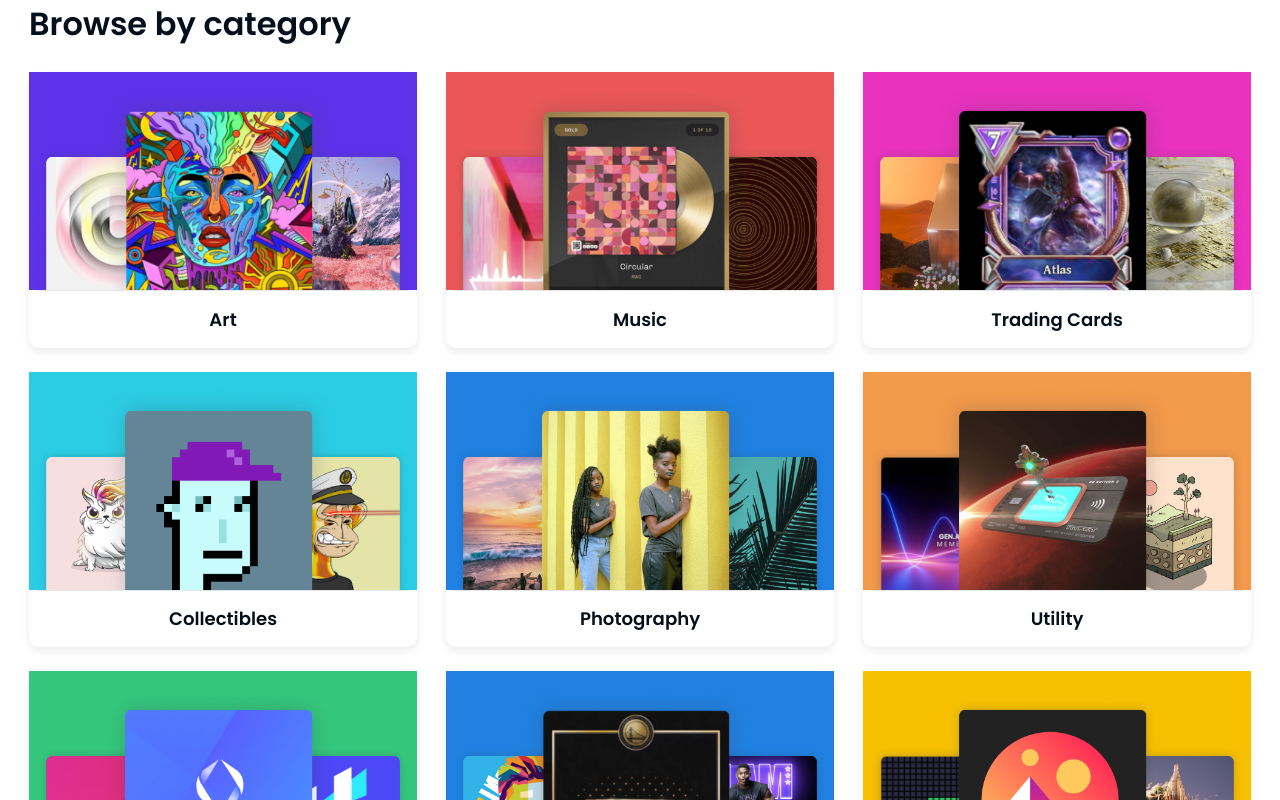
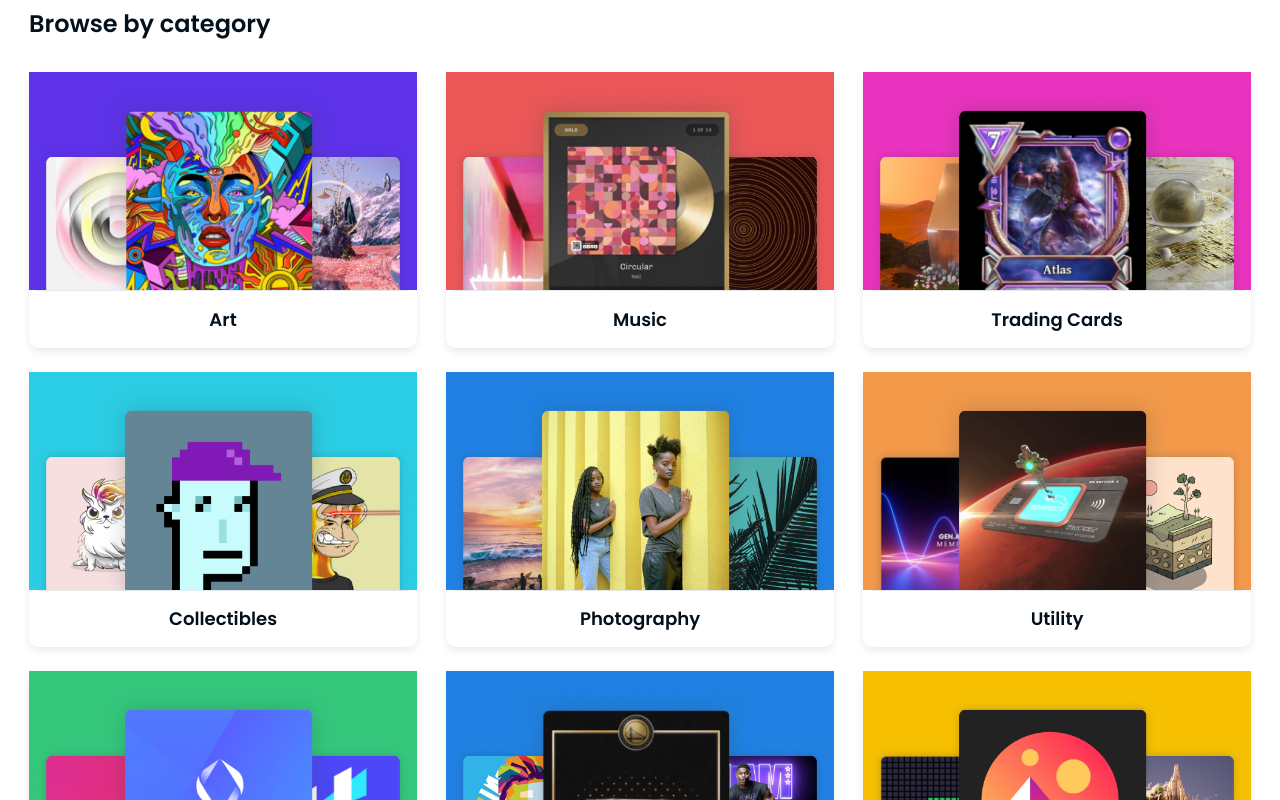
Before and after one commit to Nkiriobasi/totalitycorp-frontend-challenge, a React (Create React App) app: page / in a window 1280 px wide. Shown: the top 800 px of the page. Built offline with nearby package versions, Linux system fonts and the light colour scheme.

Commit message:
reduced the font size

```diff
--- a/src/components/CardHeading/CardHeading.scss
+++ b/src/components/CardHeading/CardHeading.scss
@@ -16,12 +16,12 @@ header{
             width: auto;
             display: inline-block;
             color: rgb(4, 17, 29);
-            font-size: v.$text-medium;
+            font-size: v.$text-small;
             line-height: v.$text-lh-large;
             font-weight: 600;
 
             @media (min-width: v.$breakpoint-desktop){
-                font-size: v.$text-large;
+                font-size: v.$text-medium
             }
         }
     }
```
